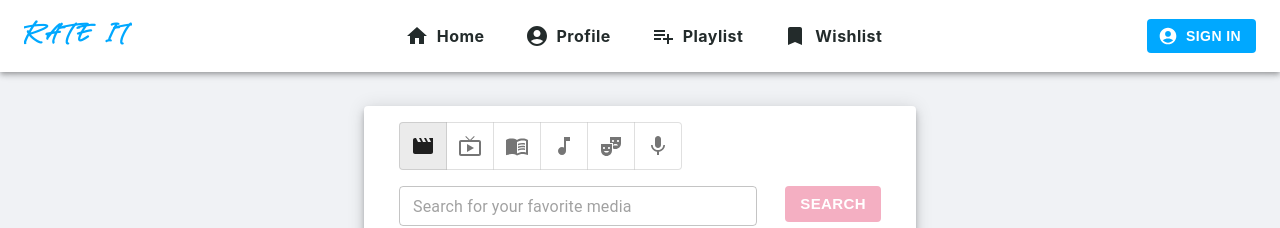
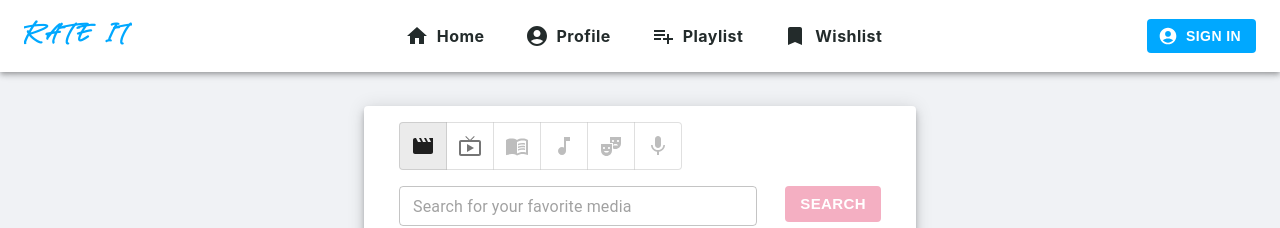
Before and after one commit to anihadagali7/rate-it-ui, a React (Create React App) app: page / in a window 1280 px wide. Shown: the top 228 px of the page. Built offline with nearby package versions, Linux system fonts and the light colour scheme; no server answers.

Commit message:
disable other media

```diff
--- a/src/components/Search/Search.js
+++ b/src/components/Search/Search.js
@@ -72,22 +72,22 @@ const Search = () => {
             <LiveTvIcon />
           </Tooltip>
         </ToggleButton>
-        <ToggleButton value="book">
+        <ToggleButton value="book" disabled>
           <Tooltip title="Book">
             <MenuBookIcon />
           </Tooltip>
         </ToggleButton>
-        <ToggleButton value="song">
+        <ToggleButton value="song" disabled>
           <Tooltip title="Song">
             <MusicNoteIcon />
           </Tooltip>
         </ToggleButton>
-        <ToggleButton value="theatre">
+        <ToggleButton value="theatre" disabled>
           <Tooltip title="Theatre Play">
             <TheaterComedyIcon />
           </Tooltip>
         </ToggleButton>
-        <ToggleButton value="podcast">
+        <ToggleButton value="podcast" disabled>
           <Tooltip title="Podcast">
             <MicIcon />
           </Tooltip>
```
